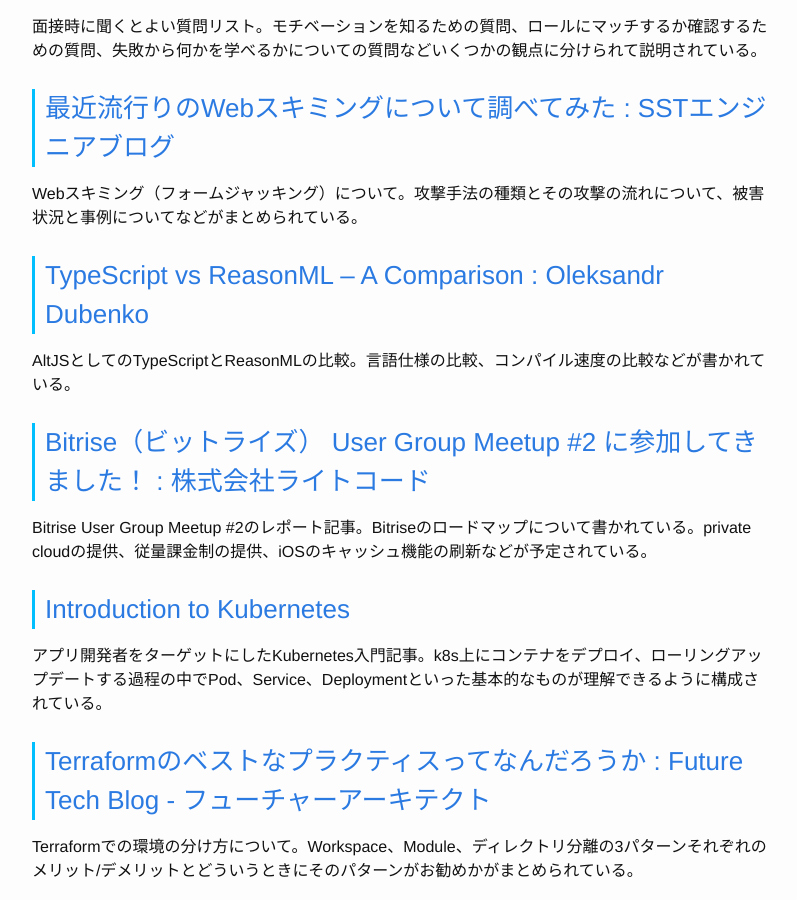
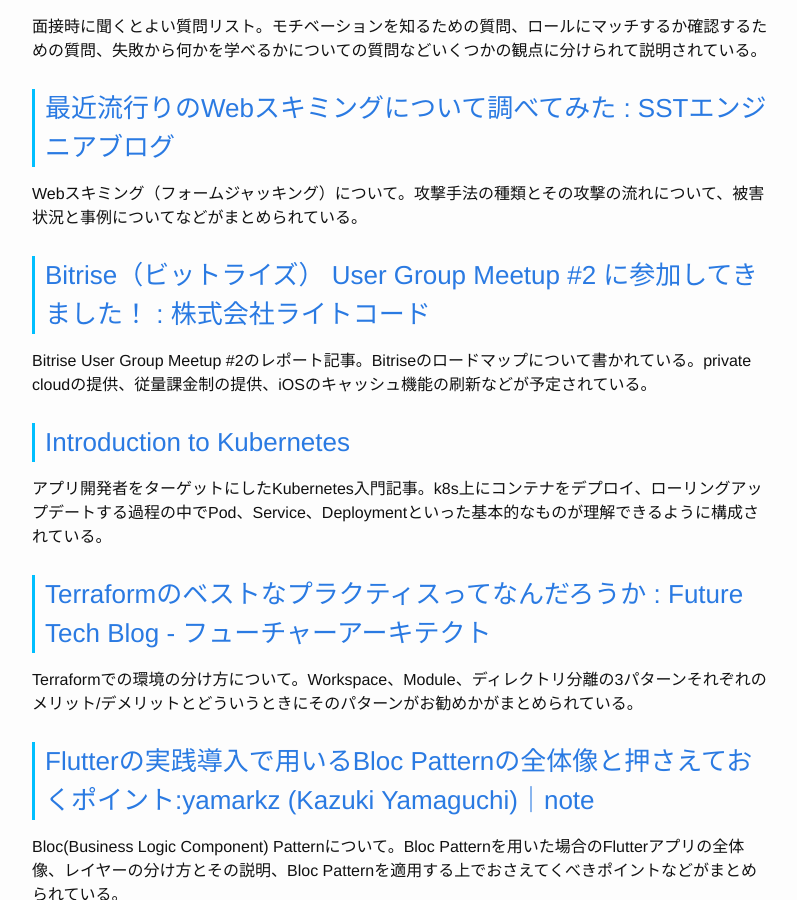
Before and after one commit to Gather-Tech/Gather-Tech.github.io, a Jekyll site: the page built from _posts/2019/2019-09-09-Gather167.md, in a window 1280 px wide and 900 px high, scrolled down 2169 px. Shown: the whole window, without its empty margins (238-1035 px from the left). Built offline with Jekyll 4.4.1, drawn with Linux system fonts in a browser that asks for light colours; comment, search, counter and statistics services are not loaded.

Commit message:
Reduced an article

```diff
--- a/_posts/2019/2019-09-09-Gather167.md
+++ b/_posts/2019/2019-09-09-Gather167.md
@@ -59,10 +59,6 @@
 ### [最近流行りのWebスキミングについて調べてみた : SSTエンジニアブログ](https://techblog.securesky-tech.com/entry/2019/09/02/130000)
 
 Webスキミング（フォームジャッキング）について。攻撃手法の種類とその攻撃の流れについて、被害状況と事例についてなどがまとめられている。
-
-### [TypeScript vs ReasonML – A Comparison : Oleksandr Dubenko](https://blog.dubenko.dev/typescript-vs-reason/)
-
-AltJSとしてのTypeScriptとReasonMLの比較。言語仕様の比較、コンパイル速度の比較などが書かれている。
 
 ### [Bitrise（ビットライズ） User Group Meetup #2 に参加してきました！ : 株式会社ライトコード](https://rightcode.co.jp/blog/information-technology/bitrise-user-group-meetup2)
 
```
